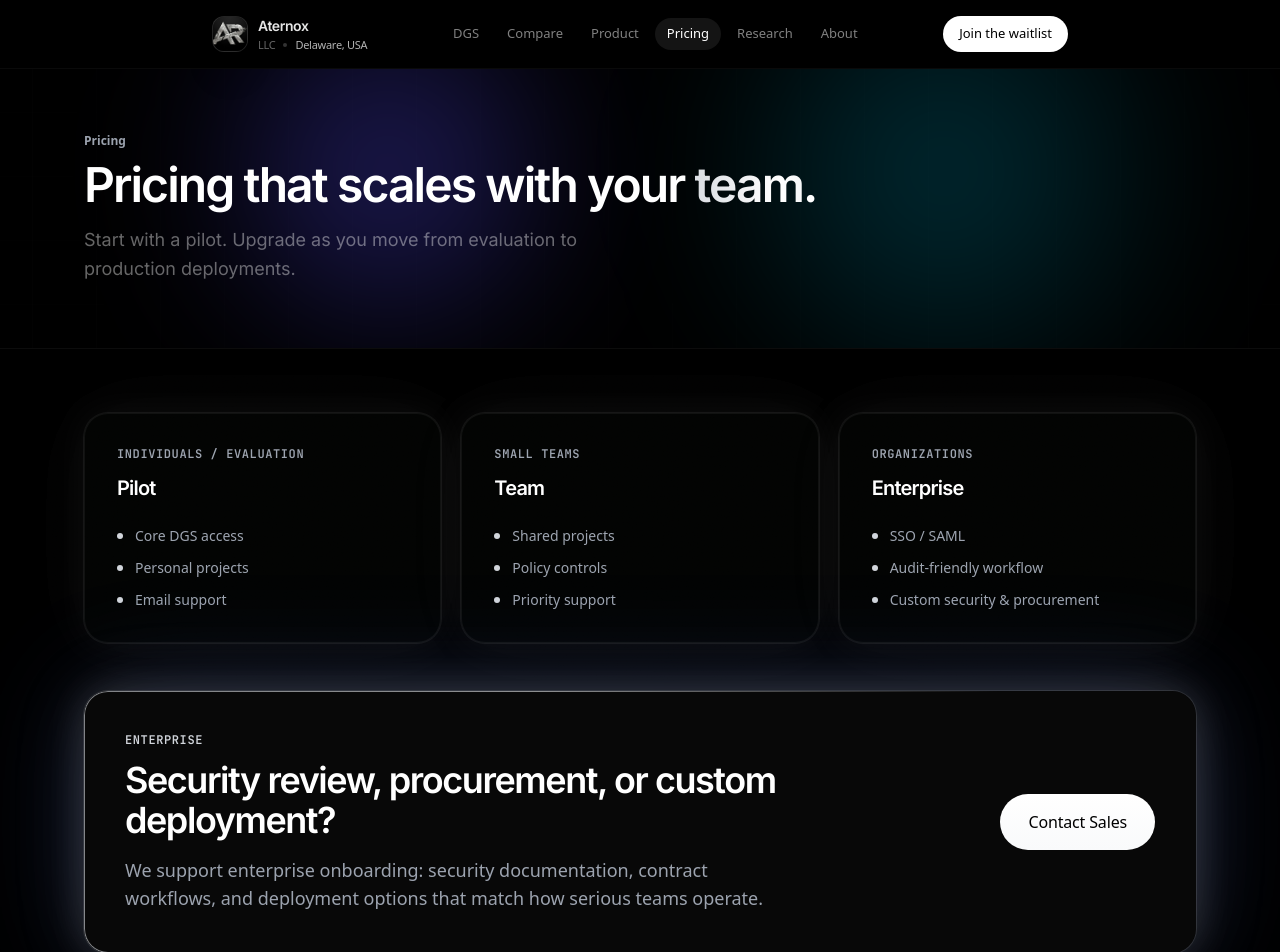
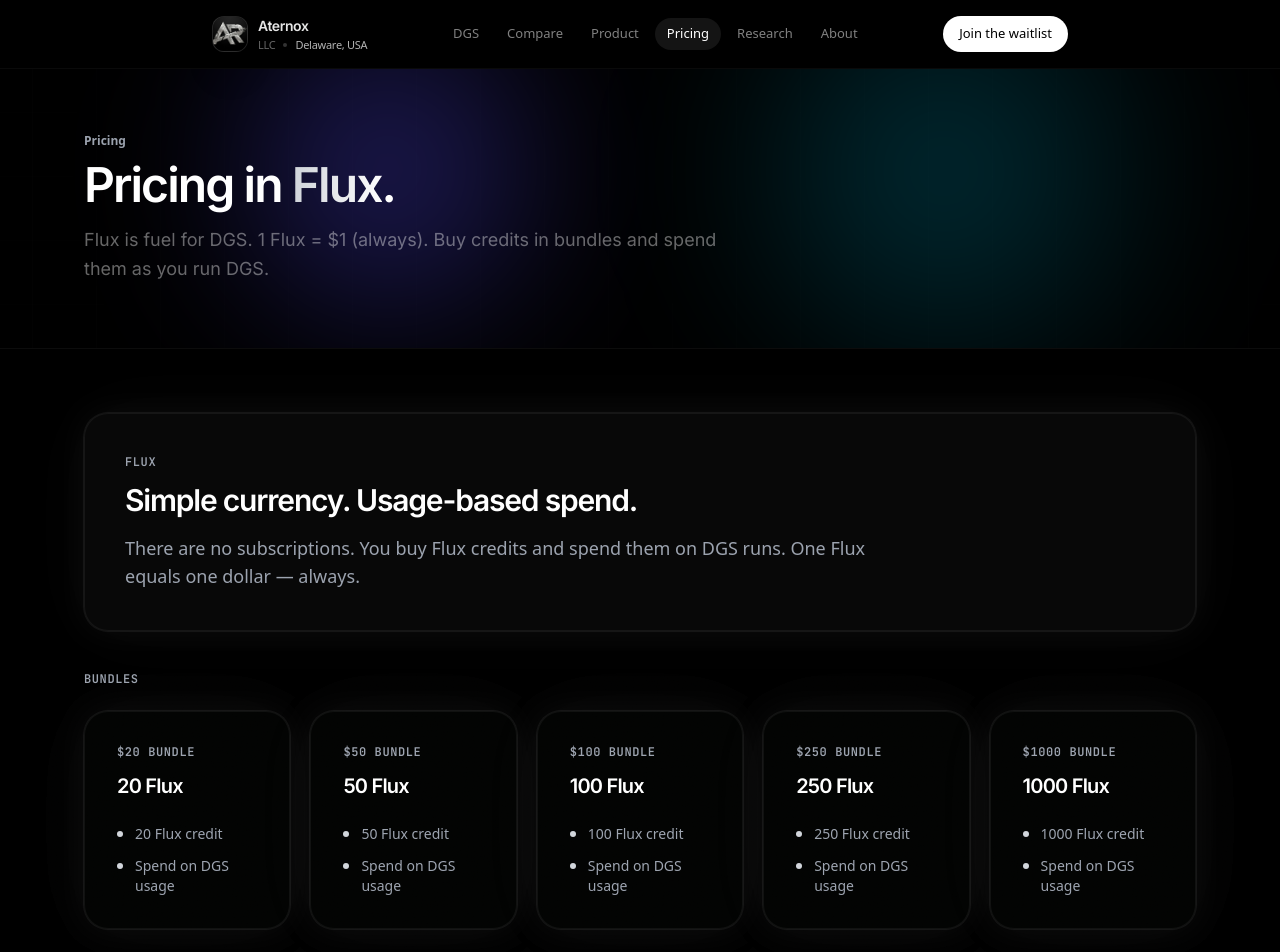
Before and after one commit to pranay68/remedics, a Next.js app: page /pricing in a window 1280 px wide. Shown: the top 952 px of the page. Built offline with nearby package versions, Linux system fonts and the light colour scheme; no server answers.

Commit message:
Remove blackout; tighten claims; Flux pricing

```diff
--- a/src/app/dgs/page.tsx
+++ b/src/app/dgs/page.tsx
@@ -169,7 +169,7 @@
                                 delay={0.1}
                                 label="FAST MODE"
                                 headline="Complex everyday tasks. Verified output."
-                                body="Fast Mode is the entry point. It handles problems that frontier models fumble — complex reasoning tasks that require structured thinking rather than fluent generation. Faster than GPT-4. No hallucination. Consistent structure and traceability."
+                                body="Fast Mode is the entry point. It handles complex everyday tasks with structured artifacts and traceable checkpoints. Built for low-latency synthesis without losing auditability."
                                 access="PUBLIC — Coming soon"
                             />
                             <ModeCard
@@ -181,9 +181,9 @@
                             />
                             <ModeCard
                                 delay={0.3}
-                                label="DEEP MODE"
+                                label="DETERMINISTIC MODE"
                                 headline="Enterprise-grade. For problems that break standard AI."
-                                body="Deep Mode is for the problems that should not be solvable by existing tools. Ultra-complex, multi-layer synthesis tasks. Enterprise pricing. Private access. Outputs are structured, verified, and delivered with a complete logic trace."
+                                body="Deterministic Mode is for ultra-complex, multi-layer synthesis tasks where strict scoping, checkpoints, and traceability matter. Private access. Outputs are structured and delivered with a complete logic trace."
                                 access="ENTERPRISE — Private access"
                             />
                             <ModeCard
--- a/src/app/pricing/page.tsx
+++ b/src/app/pricing/page.tsx
@@ -7,7 +7,7 @@
 
 const title = "Pricing | DGS by Aternox";
 const description =
-  "Pilot, team, and enterprise tiers. Start with evaluation and scale into production deployments.";
+  "Flux-based pricing for DGS. 1 Flux = $1 (always). Buy Flux bundles and spend credits as you use DGS.";
 
 export const metadata: Metadata = {
   title,
@@ -74,11 +74,11 @@
         eyebrow="Pricing"
         title={
           <>
-            Pricing that scales with your <span className="text-gradient text-shimmer">team</span>.
+            Pricing in <span className="text-gradient text-shimmer">Flux</span>.
           </>
         }
         subtitle={
-          "Start with a pilot. Upgrade as you move from evaluation to production deployments."
+          "Flux is fuel for DGS. 1 Flux = $1 (always). Buy credits in bundles and spend them as you run DGS."
         }
       >
         <script
@@ -90,25 +90,36 @@
           dangerouslySetInnerHTML={{ __html: JSON.stringify(webPageJsonLd) }}
         />
         <FadeIn>
-          <div className="grid gap-5 md:grid-cols-3">
-            <Tier
-              delay={0.1}
-              name="Pilot"
-              forWhom="Individuals / Evaluation"
-              bullets={["Core DGS access", "Personal projects", "Email support"]}
-            />
-            <Tier
-              delay={0.2}
-              name="Team"
-              forWhom="Small teams"
-              bullets={["Shared projects", "Policy controls", "Priority support"]}
-            />
-            <Tier
-              delay={0.3}
-              name="Enterprise"
-              forWhom="Organizations"
-              bullets={["SSO / SAML", "Audit-friendly workflow", "Custom security & procurement"]}
-            />
+          <div className="glass rounded-3xl border border-border/70 bg-surface/50 p-10 glow">
+            <div className="text-xs font-mono font-semibold uppercase tracking-wider text-muted">Flux</div>
+            <h2 className="mt-3 font-sans text-2xl font-semibold tracking-[-0.04em] md:text-3xl">Simple currency. Usage-based spend.</h2>
+            <p className="mt-4 max-w-3xl text-base text-muted md:text-lg">
+              There are no subscriptions. You buy Flux credits and spend them on DGS runs. One Flux equals one dollar — always.
+            </p>
+          </div>
+        </FadeIn>
+
+        <FadeIn delay={0.2}>
+          <div className="mt-10">
+            <div className="text-xs font-mono font-semibold uppercase tracking-wider text-muted mb-6">Bundles</div>
+            <div className="grid gap-5 sm:grid-cols-2 lg:grid-cols-5">
+              <Tier delay={0.05} name="20 Flux" forWhom="$20 bundle" bullets={["20 Flux credit", "Spend on DGS usage"]} />
+              <Tier delay={0.1} name="50 Flux" forWhom="$50 bundle" bullets={["50 Flux credit", "Spend on DGS usage"]} />
+              <Tier delay={0.15} name="100 Flux" forWhom="$100 bundle" bullets={["100 Flux credit", "Spend on DGS usage"]} />
+              <Tier delay={0.2} name="250 Flux" forWhom="$250 bundle" bullets={["250 Flux credit", "Spend on DGS usage"]} />
+              <Tier delay={0.25} name="1000 Flux" forWhom="$1000 bundle" bullets={["1000 Flux credit", "Spend on DGS usage"]} />
+            </div>
+          </div>
+        </FadeIn>
+
+        <FadeIn delay={0.35}>
+          <div className="mt-12 rounded-3xl border border-border/70 bg-surface/50 p-10 glow">
+            <div className="text-xs font-mono font-semibold uppercase tracking-wider text-muted">Usage</div>
+            <h2 className="mt-3 font-sans text-2xl font-semibold tracking-[-0.04em] md:text-3xl">Pay at cost, not hype.</h2>
+            <p className="mt-4 max-w-3xl text-base text-muted md:text-lg">
+              A typical Standard Mode run is about <span className="font-semibold text-foreground">~6.5 Flux</span> (approx).
+              The final charge is based on actual usage cost — we don’t apply arbitrary multipliers.
+            </p>
           </div>
         </FadeIn>
 
@@ -116,15 +127,12 @@
           <div className="mt-12 glass rounded-3xl border border-gradient p-10 glow-intense">
             <div className="grid gap-8 md:grid-cols-12 md:items-center">
               <div className="md:col-span-8">
-                <div className="text-xs font-mono font-semibold uppercase tracking-wider text-brand-2">
-                  Enterprise
-                </div>
+                <div className="text-xs font-mono font-semibold uppercase tracking-wider text-brand-2">Enterprise</div>
                 <h2 className="mt-3 font-sans text-3xl font-semibold tracking-[-0.04em] md:text-4xl">
-                  Security review, procurement, or custom deployment?
+                  Invoicing, procurement, or large Flux purchases?
                 </h2>
                 <p className="mt-4 text-base text-muted md:text-lg">
-                  We support enterprise onboarding: security documentation, contract workflows, and deployment options
-                  that match how serious teams operate.
+                  We support enterprise onboarding (security review and contract workflows) and can help with larger Flux bundles.
                 </p>
               </div>
               <div className="md:col-span-4 md:text-right">
--- a/src/app/robots.ts
+++ b/src/app/robots.ts
@@ -1,23 +1,9 @@
 import type { MetadataRoute } from "next";
 
 const siteUrl = process.env.NEXT_PUBLIC_SITE_URL || "https://aternox.com";
-const maintenanceEnabled =
-  process.env.NODE_ENV === "production" && process.env.MAINTENANCE_MODE !== "off";
 
 export default function robots(): MetadataRoute.Robots {
   const base = siteUrl.replace(/\/$/, "");
-
-  if (maintenanceEnabled) {
-    return {
-      rules: [
-        {
-          userAgent: "*",
-          disallow: "/",
-        },
-      ],
-      host: base,
-    };
-  }
 
   return {
     rules: [
--- a/src/app/waitlist/page.tsx
+++ b/src/app/waitlist/page.tsx
@@ -71,7 +71,7 @@
             <Page
                 eyebrow="Early Access"
                 title="Early access to DGS."
-                subtitle="Fast and Mid modes are coming first. Deep Mode for enterprise shortly after. Synthetic Mode is not publicly available."
+                subtitle="Fast and Mid modes are coming first. Deterministic Mode for enterprise shortly after. Synthetic Mode is not publicly available."
             >
                 <script
                     type="application/ld+json"
--- a/src/middleware.ts
+++ /dev/null
@@ -1,87 +0,0 @@
-import type { NextRequest } from "next/server";
-import { NextResponse } from "next/server";
-
-const maintenanceEnabled =
-  process.env.NODE_ENV === "production" && process.env.MAINTENANCE_MODE !== "off";
-
-function htmlResponse(body: string) {
-  return new NextResponse(body, {
-    status: 503,
-    headers: {
-      "content-type": "text/html; charset=utf-8",
-      "cache-control": "no-store, max-age=0",
-      "retry-after": "3600",
-      "x-robots-tag": "noindex, nofollow, noarchive",
-    },
-  });
-}
-
-function jsonResponse(payload: unknown) {
-  return new NextResponse(JSON.stringify(payload), {
-    status: 503,
-    headers: {
-      "content-type": "application/json; charset=utf-8",
-      "cache-control": "no-store, max-age=0",
-      "retry-after": "3600",
-      "x-robots-tag": "noindex, nofollow, noarchive",
-    },
-  });
-}
-
-export function middleware(request: NextRequest) {
-  if (!maintenanceEnabled) return NextResponse.next();
-
-  const { pathname } = request.nextUrl;
-
-  if (pathname.startsWith("/api/")) {
-    return jsonResponse({
-      status: "maintenance",
-      message: "Aternox is under construction. Please try again soon.",
-    });
-  }
-
-  const page = `<!doctype html>
-<html lang="en">
-  <head>
-    <meta charset="utf-8" />
-    <meta name="viewport" content="width=device-width, initial-scale=1" />
-    <meta name="robots" content="noindex,nofollow,noarchive" />
-    <title>Aternox — Under construction</title>
-    <style>
-      :root { color-scheme: dark; }
-      html, body { height: 100%; margin: 0; }
-      body {
-        background: #000;
-        color: #fff;
-        font-family: ui-sans-serif, system-ui, -apple-system, Segoe UI, Roboto, Helvetica, Arial;
-        display: flex;
-        align-items: center;
-        justify-content: center;
-      }
-      .wrap { max-width: 720px; padding: 48px; }
-      .k { letter-spacing: 0.18em; text-transform: uppercase; color: rgba(255,255,255,0.7); font-size: 12px; }
-      h1 { margin: 12px 0 0; font-size: 42px; letter-spacing: -0.03em; }
-      p { margin: 16px 0 0; font-size: 18px; line-height: 1.6; color: rgba(255,255,255,0.72); }
-      .hint { margin-top: 24px; font-size: 14px; color: rgba(255,255,255,0.55); }
-      .box { margin-top: 24px; border: 1px solid rgba(255,255,255,0.12); border-radius: 18px; padding: 18px 18px; background: rgba(255,255,255,0.03); }
-    </style>
-  </head>
-  <body>
-    <main class="wrap">
-      <div class="k">Aternox</div>
-      <h1>Under construction</h1>
-      <p>We’re making updates. Please check back soon.</p>
-      <div class="box">
-        <div class="hint">Status</div>
-        <div>503 — maintenance</div>
-      </div>
-    </main>
-  </body>
-</html>`;
-
-  return htmlResponse(page);
-}
-
-export const config = {
-  matcher: ["/:path*"],
-};
```
Also changed, not shown: src/app/product/page.tsx (+7 -19 lines), src/components/site/home/HomeClient.tsx (+5 -5 lines).
